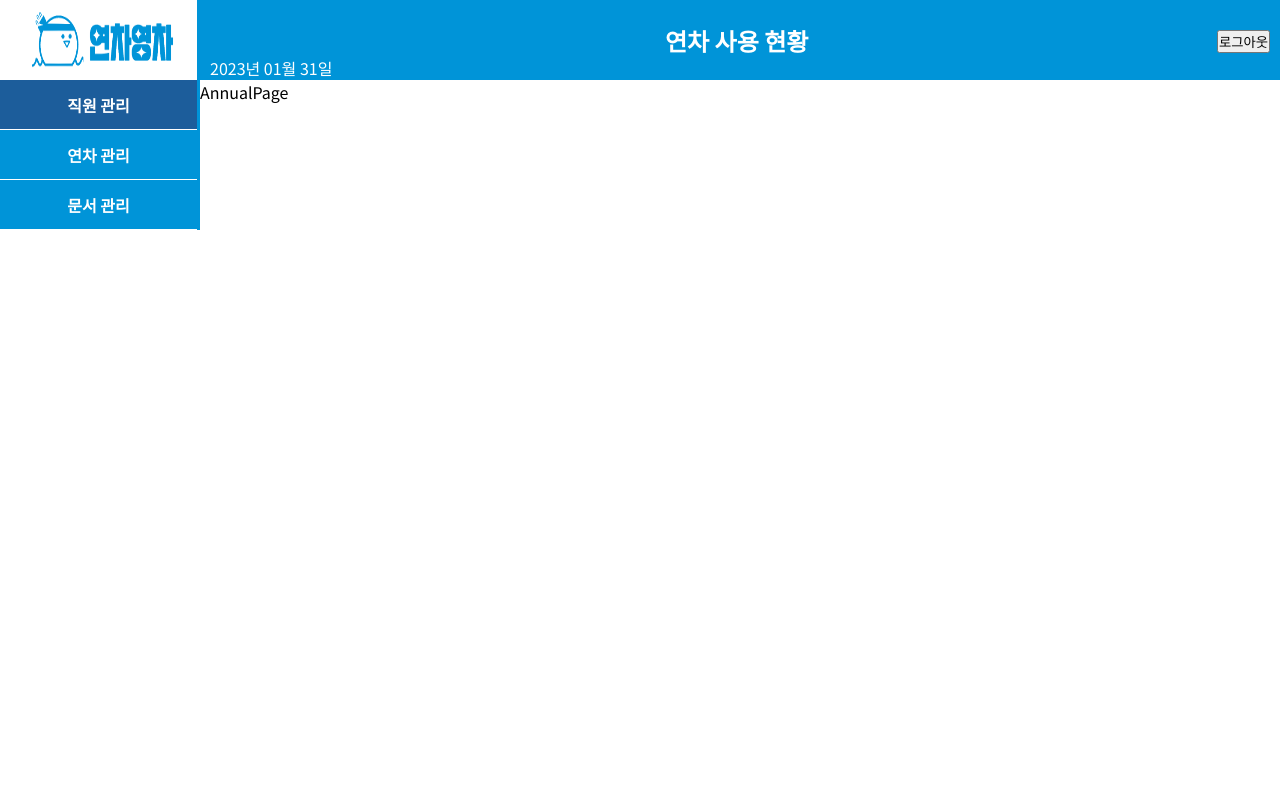
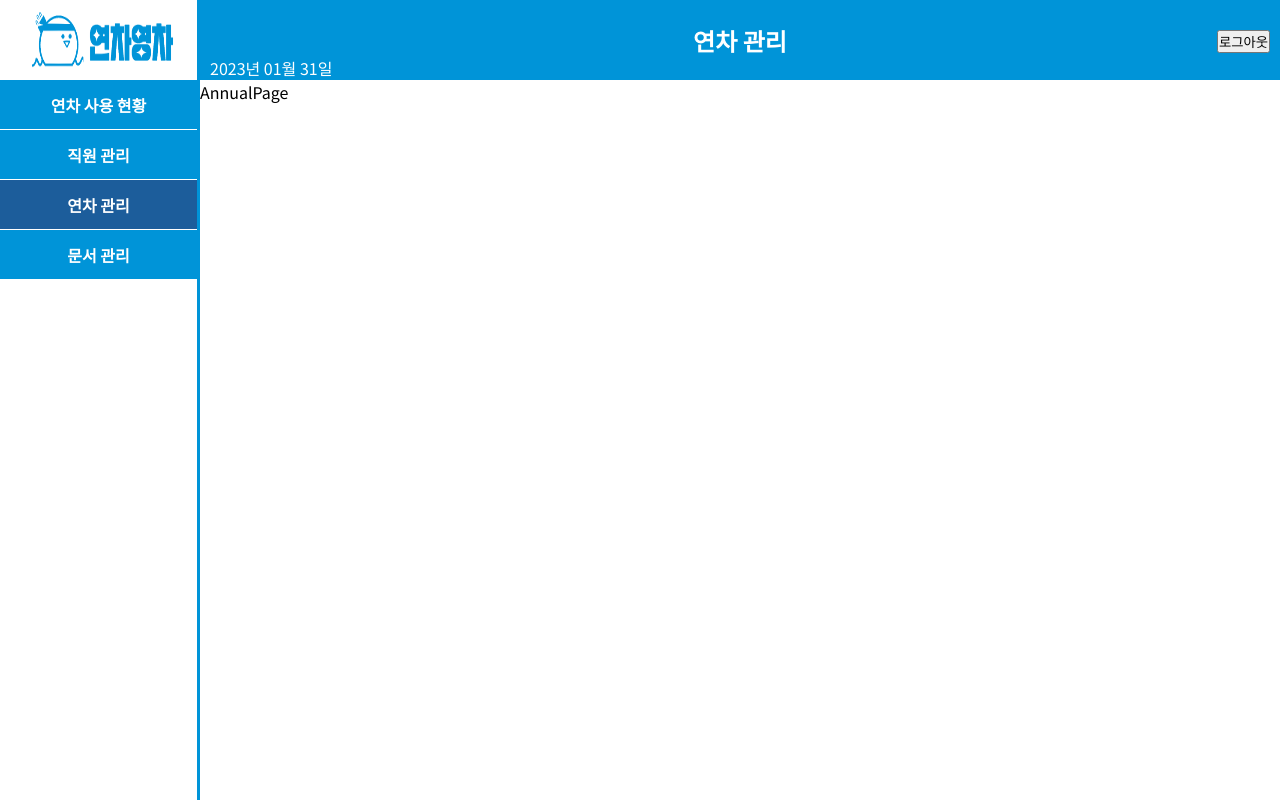
Before and after one commit to jaebong8/YEONCHA_YOUNGCHA, a Next.js app in the folder client/: page /management/annual in a window 1280 px wide. Built offline with nearby package versions, Linux system fonts and the light colour scheme.

Commit message:
사이드바 리스트 타입 지정

```diff
--- a/client/next.config.js
+++ b/client/next.config.js
@@ -8,6 +8,11 @@ const nextConfig = {
                 destination: "/auth/signin",
                 permanent: true,
             },
+            {
+                source: "/",
+                destination: "/auth/signin",
+                permanent: true,
+            },
         ];
     },
 };
--- a/client/src/components/layout/Layout.module.scss
+++ b/client/src/components/layout/Layout.module.scss
@@ -56,6 +56,7 @@
             }
 
             > h2 {
+                text-align: center;
                 min-width: 150px;
                 color: #fff;
                 position: absolute;
--- a/client/src/components/layout/Layout.tsx
+++ b/client/src/components/layout/Layout.tsx
@@ -3,13 +3,18 @@ import { getAuth, signOut } from "firebase/auth";
 import Image from "next/image";
 import Link from "next/link";
 import { useRouter } from "next/router";
-import { useCallback } from "react";
+import { useCallback, useMemo } from "react";
 import styles from "./Layout.module.scss";
 
-const pathNames = {
-    employee: "/management/employee",
-    annual: "/management/annual",
-    document: "/management/document",
+type ObjType = {
+    [key:string]: string[]
+}
+
+const pathNames: ObjType = {
+  home: ["/home","연차 사용 현황"],
+  employee: ["/management/employee","직원 관리"],
+  annual: ["/management/annual", "연차 관리"],
+  document: ["/management/document", "문서 관리"],
 };
 
 const Layout = (props: { children: React.ReactNode }) => {
@@ -20,32 +25,38 @@ const Layout = (props: { children: React.ReactNode }) => {
     sessionStorage.removeItem("signIn");
   }, []);
   const pathName = router.pathname;
-    const isActive = Object.values(pathNames).includes(pathName);
+  const lastPath = pathName.split("/")[pathName.split("/").length-1]
 
   return (
     <div className={styles.container}>
       <nav>
         <div>
-                    <Image src={"/images/longIcon.png"} width={150} height={80} alt="longIcon" priority />
+          <Image
+            src={"/images/longIcon.png"}
+            width={150}
+            height={80}
+            alt="longIcon"
+            priority
+          />
         </div>
         <ul>
-                    <li className={isActive ? styles.active : ""}>
-                        <Link href={"/management/employee"}>직원 관리</Link>
+            {Object.values(pathNames).map((list, i)=>{
+                return <li key={`list${i}`} className={pathName === list[0] ? styles.active: ""}>
+                    <Link href={list[0]}>
+                        {list[1]}
+                    </Link>
                 </li>
-                    <li>
-                        <Link href={"/management/annual"}>연차 관리</Link>
-                    </li>
-                    <li>
-                        <Link href={"/management/document"}>문서 관리</Link>
-                    </li>
+            })}
         </ul>
       </nav>
       <main>
         <div className={styles.topBar}>
           <div className={styles.left}>
-                        <div className={styles.fullyearTitle}>{format(new Date(), "yyyy년 MM월 dd일")}</div>
+            <div className={styles.fullyearTitle}>
+              {format(new Date(), "yyyy년 MM월 dd일")}
             </div>
-                    <h2>연차 사용 현황</h2>
+          </div>
+          <h2>{pathNames[lastPath][1]}</h2>
           <div className={styles.avatar}>
             <button onClick={onLogout}>로그아웃</button>
           </div>
--- a/client/src/styles/globals.scss
+++ b/client/src/styles/globals.scss
@@ -5,7 +5,7 @@
 }
 html,
 body {
-    height: auto;
+    height: 100vh;
     font-family: "Noto Sans KR", "Noto Sans";
 }
 
```
Lines whose indentation alone changed are shown as unchanged.
